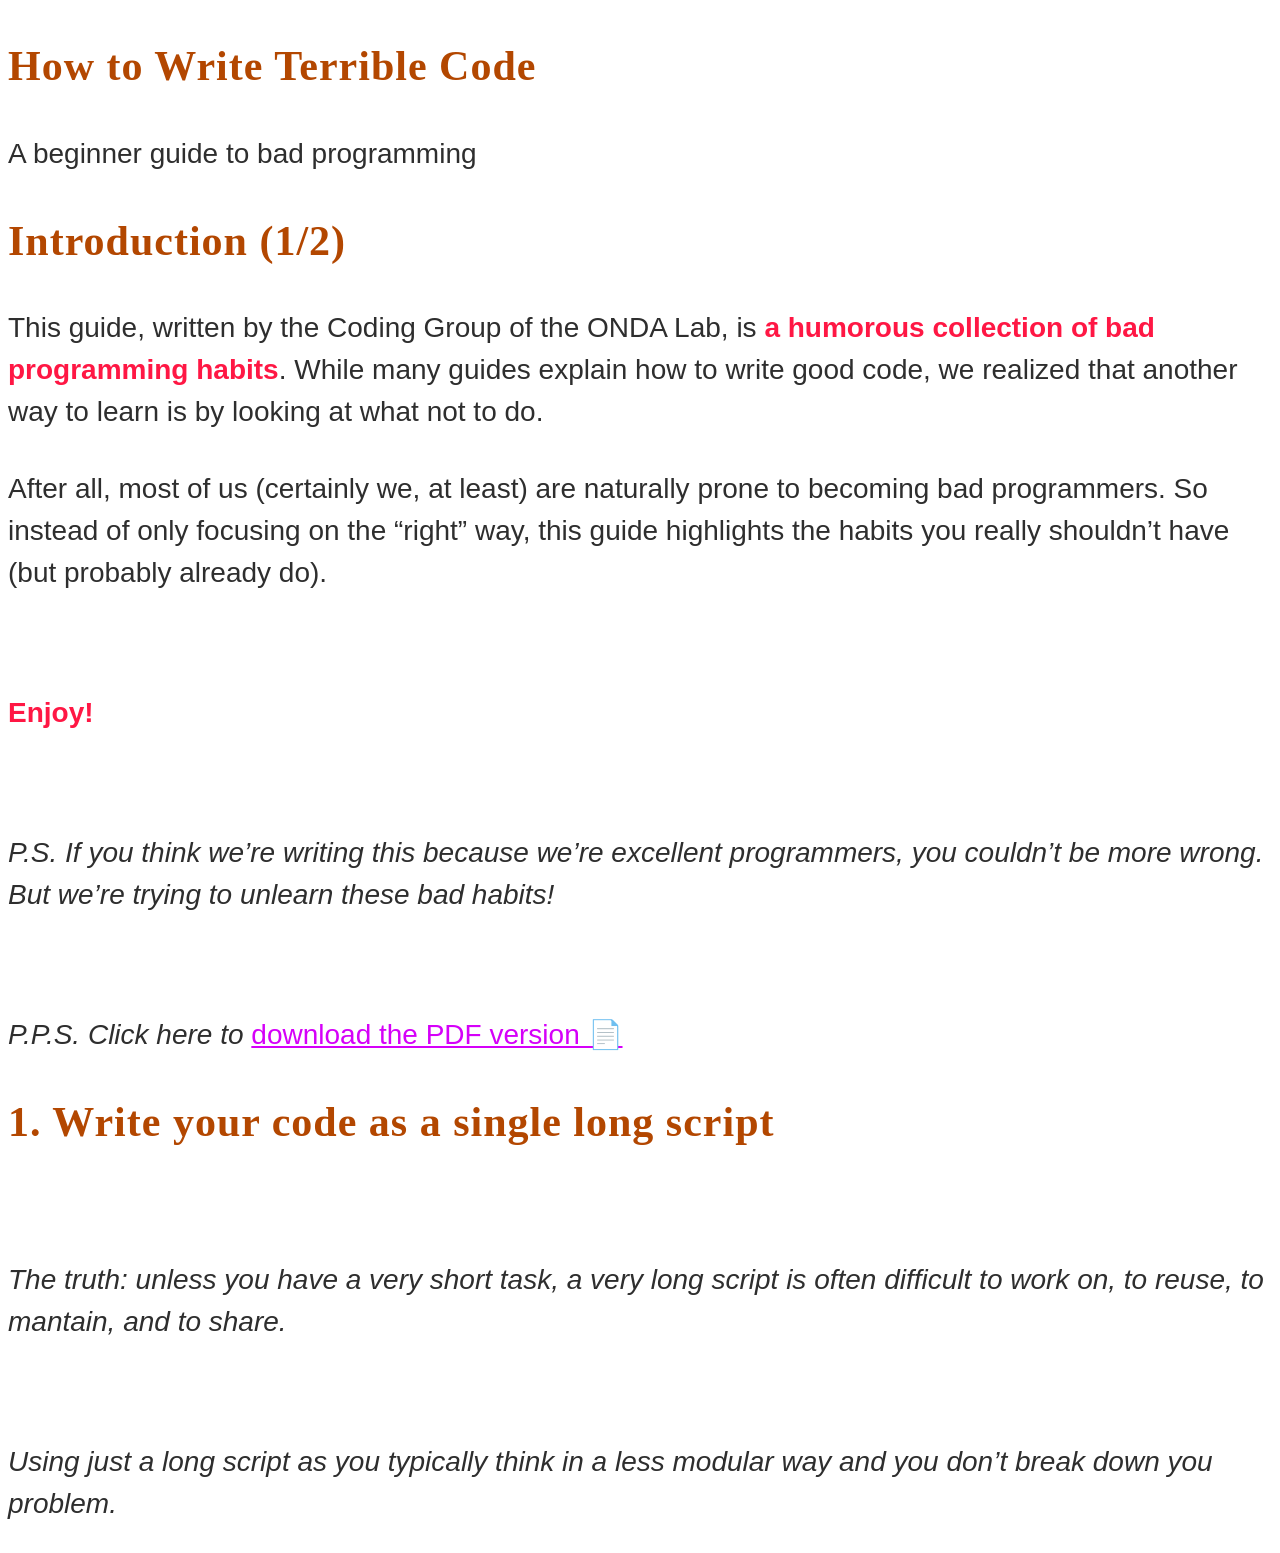
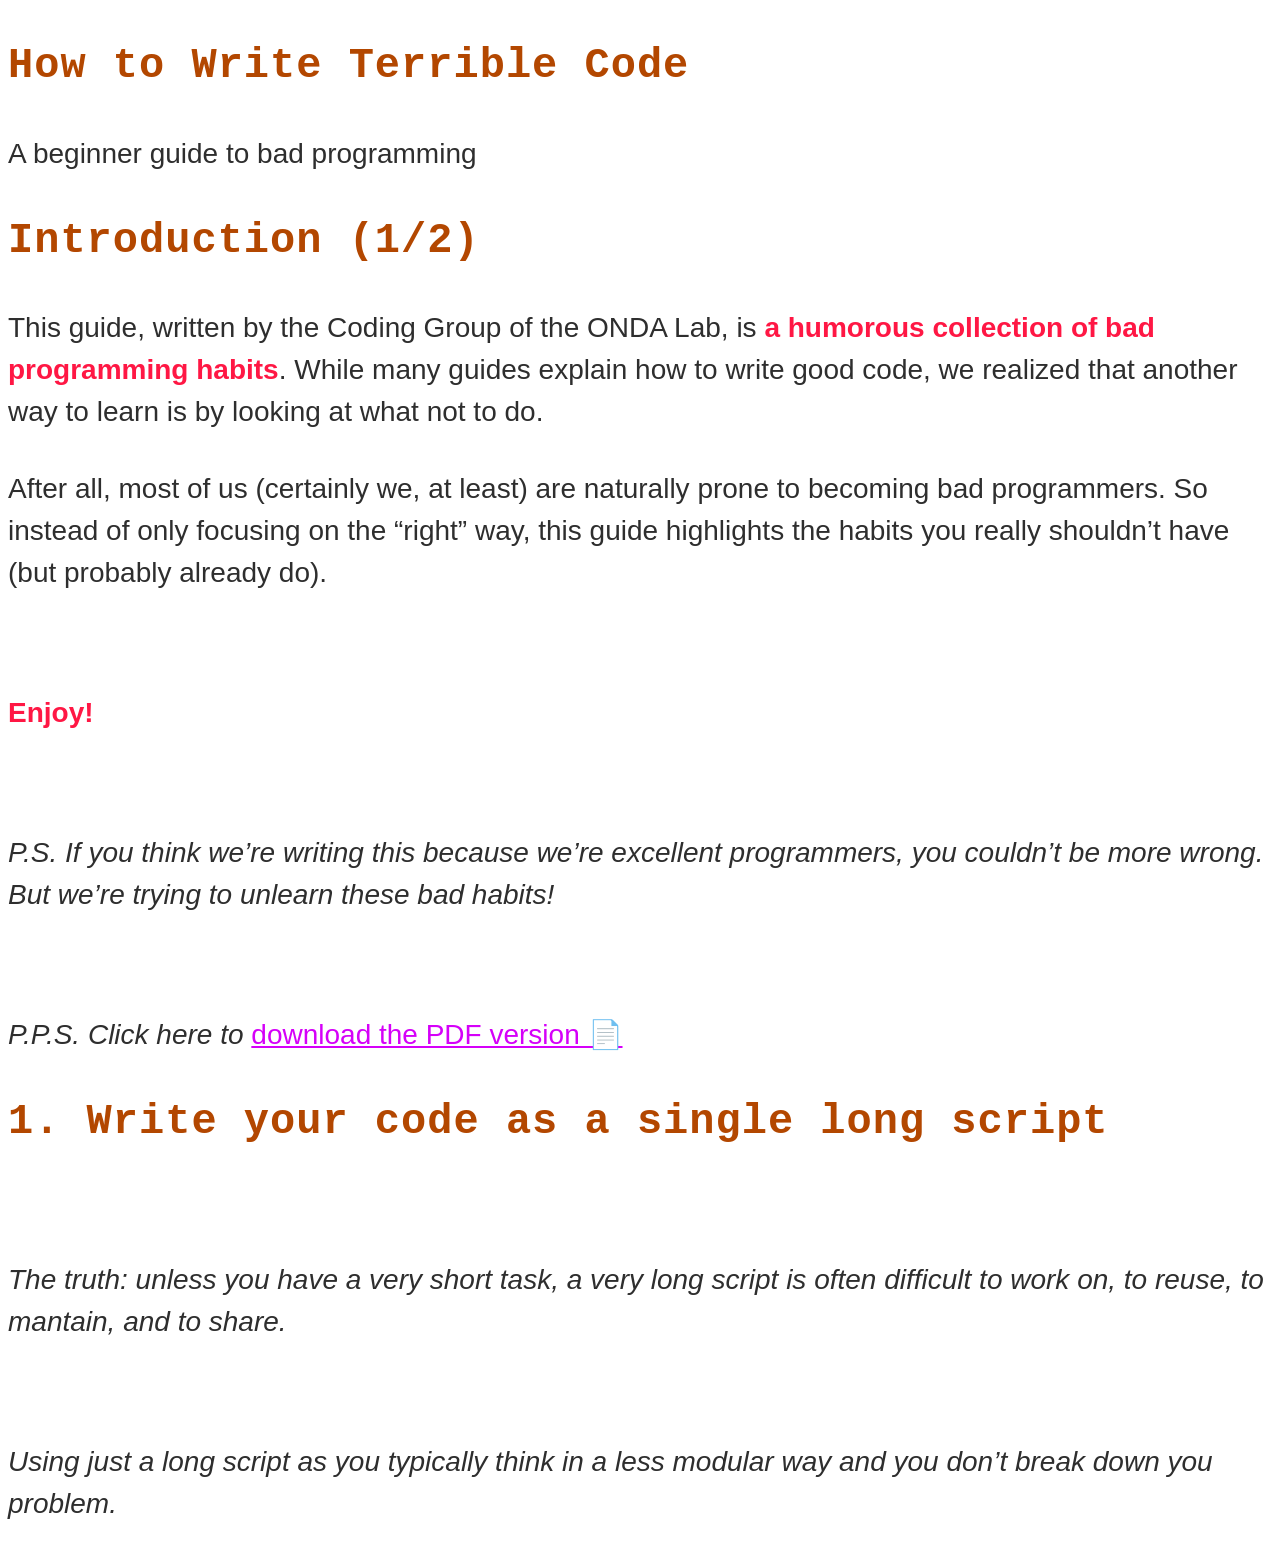

fixed custom_courier.css so it works also on ONDA site rendering

--- a/Slides/custom_courier.css
+++ b/Slides/custom_courier.css
@@ -1,4 +1,4 @@
-@import url('https://fonts.googleapis.com/css2?family=Lato:wght@700&family=Consolas&display=swap');
+@import url('https://fonts.googleapis.com/css2?family=Courier+Prime:ital,wght@0,400;0,700;1,400&family=Lato:wght@700&display=swap');
 
 /* --- Fonts --- */
 .reveal {
@@ -11,7 +11,7 @@
 .reveal h1,
 .reveal h2,
 .reveal h3 {
-  font-family: 'Consolas', cursive;
+  font-family: 'Consolas', 'Courier Prime', monospace;
   font-weight: 700;
   color: #b34700; /* loud orange */
   /*text-shadow: 2px 2px #00000033; /* tacky shadow */
